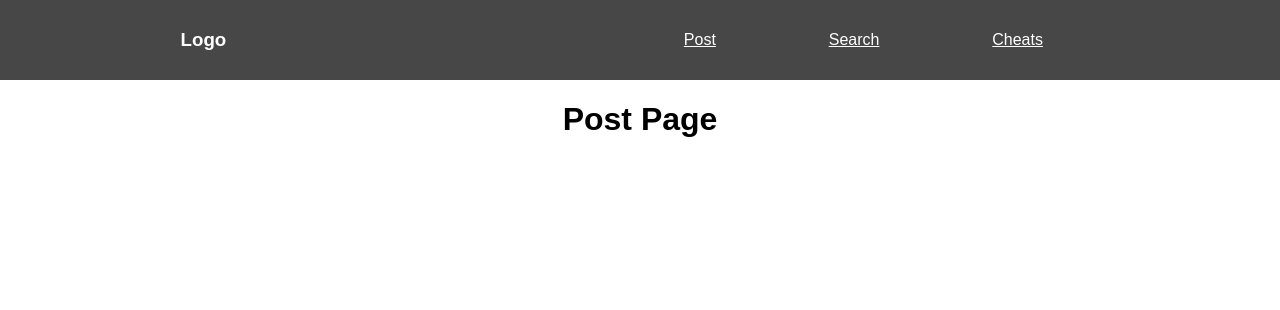
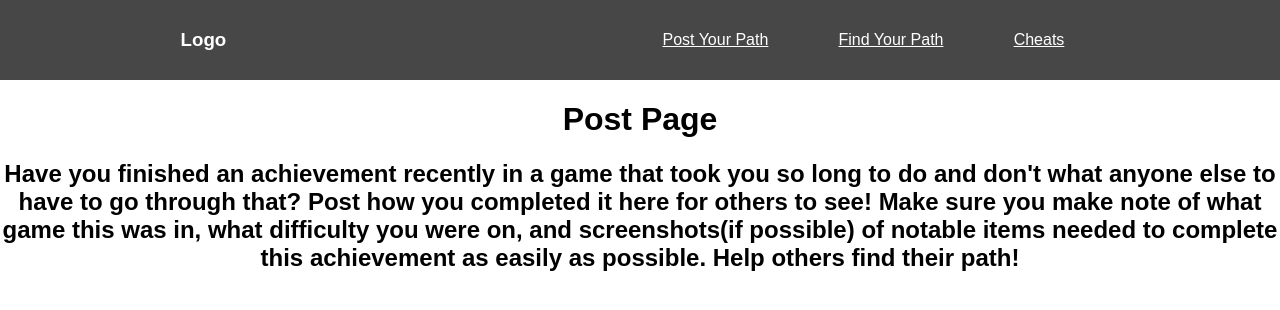
Before and after one commit to krew801/Legend-Had-It, a React (Create React App) app in the folder legend-has-it/: page /post in a window 1280 px wide. Shown: the top 310 px of the page. Built offline with nearby package versions, Linux system fonts and the light colour scheme.

Commit message:
youtube API is working correctly, need to get a key now

```diff
--- a/legend-has-it/src/components/Nav.js
+++ b/legend-has-it/src/components/Nav.js
@@ -12,10 +12,10 @@ function Nav() {
            <h3>Logo</h3>
            <ul className="nav-links">
              <Link style={navStyle} to="/post">
-               <li>Post</li>
+               <li>Post Your Path</li>
                </Link>
                <Link style={navStyle} to="/search">
-               <li>Search</li>
+               <li>Find Your Path</li>
                </Link>
                <Link style={navStyle} to="/cheats">
                <li>Cheats</li>
--- a/legend-has-it/src/components/Post.js
+++ b/legend-has-it/src/components/Post.js
@@ -5,7 +5,12 @@ function Post() {
   return (
     <div className="Post">
         <h1>Post Page</h1>
+        <h2>Have you finished an achievement recently in a game that took you so long to do and don't what anyone else to have to go through that?
+          Post how you completed it here for others to see!
+          Make sure you make note of what game this was in, what difficulty you were on, and screenshots(if possible) of notable items needed to complete this achievement as easily as possible.
+           Help others find their path!</h2>
     </div>
+
   );
 }
 
--- a/legend-has-it/src/components/Search.js
+++ b/legend-has-it/src/components/Search.js
@@ -1,15 +1,16 @@
-import React, { useState, useEffect } from 'react';
+import React, { useState } from 'react';
 import './App.css';
 
 function Search() {
+  const [search, setSearch] = useState('');
 
-  useEffect(() => {
-    fetchItems();
-  }, []);
 
-  const fetchItems = async () => {
-    const data = await fetch('https://www.googleapis.com/youtube/v3/search/list')
+
+  const fetchItems = async (search) => {
+    const data = await fetch(`https://www.googleapis.com/youtube/v3/search/?part=${search}`
+    );
     const items = await data.json();
+    console.log(items)
   }
 
   return (
@@ -19,9 +20,9 @@ function Search() {
       <link rel="stylesheet" href="https://cdnjs.cloudflare.com/ajax/libs/font-awesome/4.7.0/css/font-awesome.min.css" />
 
       {/* <!-- The form --> */}
-      <form className="example" action="action_page.php">
-        <input type="text" placeholder="Find Your Path.." name="search" />
-        <button type="submit"><i class="fa fa-search"></i></button>
+      <form className="example" >
+        <input type="text" placeholder="Find Your Path.." name="search" onChange={ e => setSearch(e.target.value)}/>
+        <button type="submit" onClick={(e) => {e.preventDefault(); fetchItems(search);}}><i class="fa fa-search"></i></button>
       </form>
     </div>
   );
```
